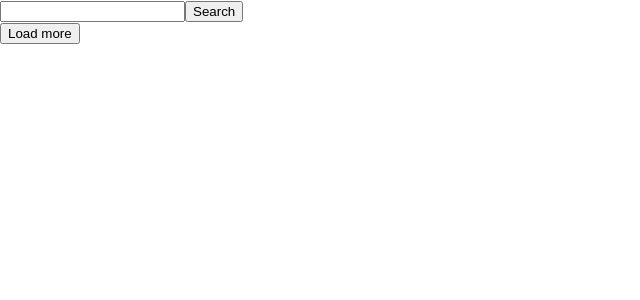
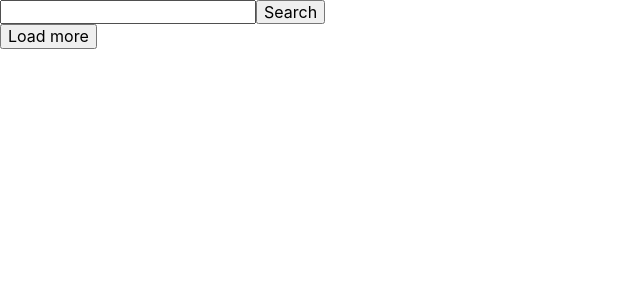
Before and after one commit to Sereban13/goit-react-hw-03-image-finder, a React (Create React App) app: page / in a window 1280 px wide. Shown: the top 300 px of the page, without its empty margins (0-640 px from the left). Built offline with nearby package versions, Linux system fonts and the light colour scheme.

Commit message:
add global styles

```diff
--- a/package.json
+++ b/package.json
@@ -9,6 +9,7 @@
     "@testing-library/user-event": "^13.5.0",
     "axios": "^1.4.0",
     "formik": "^2.4.3",
+    "modern-normalize": "^2.0.0",
     "nanoid": "^4.0.2",
     "react": "^18.1.0",
     "react-dom": "^18.1.0",
--- a/src/components/App.jsx
+++ b/src/components/App.jsx
@@ -3,6 +3,7 @@ import { getImages } from 'services/api';
 import ImageGallery from './ImageGallery/ImageGallery';
 import BtnLoadMore from './Button/Button';
 import Searchbar from './Searchbar/Searchbar';
+import { GlobalStyle } from './GlobalStyled';
 
 export class App extends Component {
   state = {
@@ -63,6 +64,7 @@ export class App extends Component {
         {images.length > 0 && <ImageGallery images={images} />}
 
         <BtnLoadMore clickLoadMore={this.handleBtnMore} />
+        <GlobalStyle />
       </div>
     );
   }
--- /dev/null
+++ b/src/components/GlobalStyled.js
@@ -0,0 +1,39 @@
+import { createGlobalStyle } from 'styled-components';
+import 'modern-normalize';
+
+export const GlobalStyle = createGlobalStyle`
+  body {
+  margin: 0;
+  font-family: -apple-system, BlinkMacSystemFont, 'Segoe UI', 'Roboto', 'Oxygen',
+    'Ubuntu', 'Cantarell', 'Fira Sans', 'Droid Sans', 'Helvetica Neue',
+    sans-serif;
+  -webkit-font-smoothing: antialiased;
+  -moz-osx-font-smoothing: grayscale;
+}
+
+code {
+  font-family: source-code-pro, Menlo, Monaco, Consolas, 'Courier New',
+    monospace;
+}
+
+h1,
+h2,
+h3,
+h4,
+h5,
+h6,
+p {
+  margin: 0;
+}
+ul,
+ol {
+    list-style: none;
+    margin: 0;
+    padding: 0;
+}
+img {
+  display: block;
+  max-width: 100%;
+  height: auto;
+}
+`;
--- a/src/components/ImageGallery/ImageGallery.jsx
+++ b/src/components/ImageGallery/ImageGallery.jsx
@@ -5,9 +5,9 @@ const ImageGallery = ({ images }) => {
     <ul>
       {images.map(image => {
         return (
-          <div>
+          <>
             <ImageGalleryItem imgItem={image} />
-          </div>
+          </>
         );
       })}
     </ul>
--- a/src/components/ImageGalleryItem/ImageGalleryItem.jsx
+++ b/src/components/ImageGalleryItem/ImageGalleryItem.jsx
@@ -12,12 +12,14 @@ export class ImageGalleryItem extends Component {
   closeModal = () => this.setState({ isModalOpen: false });
 
   render() {
-    const { id, webformatURL, tags, largeImageURL } = this.props.imgItem;
+    const {
+      imgItem: { webformatURL, tags, largeImageURL },
+    } = this.props;
     const { isModalOpen } = this.state;
     return (
-      <div>
-        <li key={id} onClick={this.openModal}>
-          <img src={webformatURL} alt={tags} />;
+      <>
+        <li key={this.props.imgItem.id} onClick={this.openModal}>
+          <img src={webformatURL} alt={tags} />
         </li>
         <Modal
           isOpen={isModalOpen}
@@ -26,7 +28,7 @@ export class ImageGalleryItem extends Component {
         >
           <img src={largeImageURL} alt={tags} />
         </Modal>
-      </div>
+      </>
     );
   }
 }
```
Also changed, not shown: 1 other file (tests, documents, lock files or other folders).
